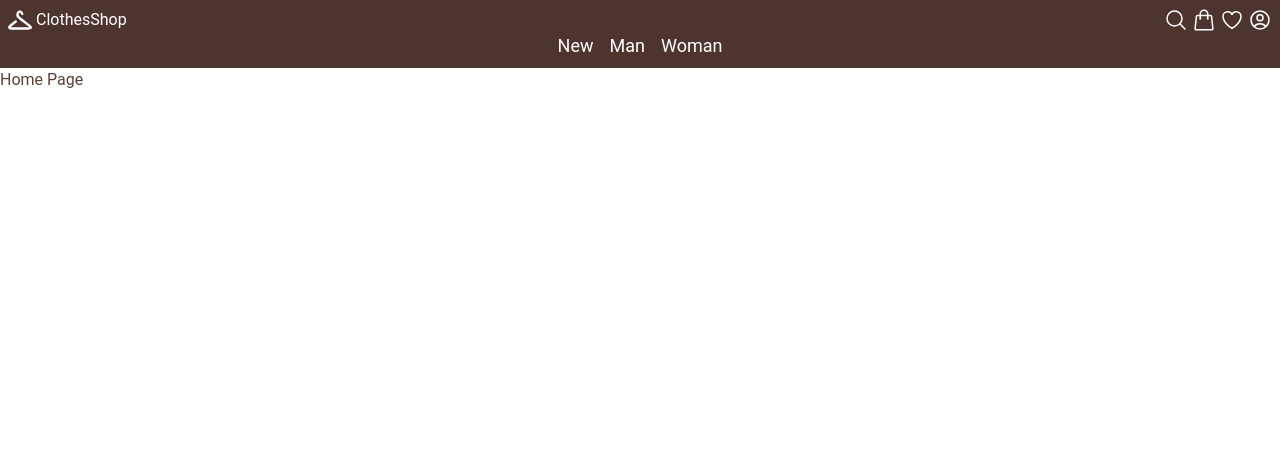
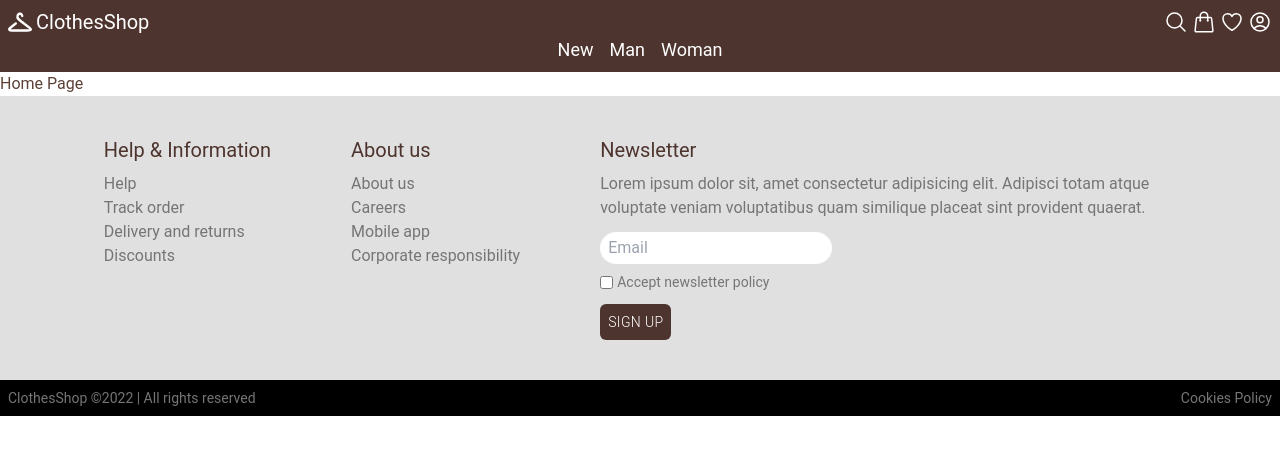
Before and after one commit to radoslawkol/clothing-store, a Next.js app: page / in a window 1280 px wide. Shown: the top 454 px of the page. Built offline with nearby package versions, Linux system fonts and the light colour scheme.

Commit message:
Add footer

```diff
--- a/components/Navigation/MenuDesktop/index.js
+++ b/components/Navigation/MenuDesktop/index.js
@@ -9,7 +9,6 @@ export default function MenuDesktop({
 	setIsMenuOpen,
 }) {
 	const menuRef = useRef();
-	console.log(menuRef);
 	return (
 		<div
 			style={{
@@ -17,6 +16,11 @@ export default function MenuDesktop({
 			}}
 			className={`z-50 absolute top-[${navbarHeight}px] p-4 border rounded-lg bg-on-primary-key -translate-x-1/2`}
 			ref={menuRef}
+			onMouseOver={() =>
+				setTimeout(() => {
+					setIsMenuOpen((prev) => ({ ...prev, desktop: true }));
+				}, 500)
+			}
 			onMouseLeave={() =>
 				setIsMenuOpen((prev) => ({ ...prev, desktop: false }))
 			}
--- a/components/Navigation/NavItem/index.js
+++ b/components/Navigation/NavItem/index.js
@@ -1,8 +1,7 @@
 import React, { useRef } from "react";
 import Link from "next/link";
 
-export default function NavItem({ category, showMenuHandler }) {
-	console.log(category);
+export default function NavItem({ category, showMenuHandler, setIsMenuOpen }) {
 	const itemRef = useRef();
 	return (
 		<Link href={`/${category === "new" ? "new-product" : category}`}>
@@ -10,6 +9,11 @@ export default function NavItem({ category, showMenuHandler }) {
 				className='text-on-primary-key lg:text-lg pb-2 cursor-pointer hover:text-light-grey-hover capitalize'
 				onMouseOver={() => showMenuHandler(category, itemRef)}
 				ref={itemRef}
+				onMouseLeave={() =>
+					setTimeout(() => {
+						setIsMenuOpen((prev) => ({ ...prev, desktop: false }));
+					}, 500)
+				}
 			>
 				{category}
 			</li>
--- a/components/Navigation/index.js
+++ b/components/Navigation/index.js
@@ -59,7 +59,7 @@ export default function Navigation() {
 	};
 
 	useEffect(() => {
-		setModalRoot(document.getElementById("modal-root")); // in server rendering mode, the document is undefined so you have ot use it in useEffect
+		setModalRoot(document.getElementById("modal-root"));
 	}, []);
 
 	const isMobileDevice = useMediaQuery({
@@ -107,7 +107,12 @@ export default function Navigation() {
 				</div>
 				<ul className='hidden md:flex justify-center gap-4'>
 					{categories.map((cat, i) => (
-						<NavItem category={cat} key={i} showMenuHandler={showMenuHandler} />
+						<NavItem
+							category={cat}
+							key={i}
+							showMenuHandler={showMenuHandler}
+							setIsMenuOpen={setIsMenuOpen}
+						/>
 					))}
 				</ul>
 			</nav>
--- a/components/Navigation/searchModal/index.js
+++ b/components/Navigation/searchModal/index.js
@@ -7,7 +7,7 @@ import MostPopular from "./MostPopular";
 
 export default function SearchModal({ closeSearchModalHandler }) {
 	return (
-		<div className='absolute top-0 bg-on-primary-key p-4 flex flex-col items-center w-full border-b'>
+		<div className='z-50 absolute top-0 bg-on-primary-key p-4 flex flex-col items-center w-full border-b'>
 			<LogoBrown />
 			<XMarkIcon
 				className='absolute right-2 top-2 w-6 h-6 cursor-pointer hover:scale-125 duration-300 text-primary-key'
--- /dev/null
+++ b/components/footer/Newsletter/index.js
@@ -0,0 +1,36 @@
+import React, { useRef, useState } from "react";
+
+export default function Newsletter() {
+	const [isPolicyAccepted, setIsPolicyAccepted] = useState(false);
+	const acceptInput = useRef();
+
+	const acceptPolicy = () => {
+		setIsPolicyAccepted((prev) => !prev);
+	};
+	return (
+		<div>
+			<input
+				type='email'
+				placeholder='Email'
+				className='pl-2 p-1 rounded-2xl focus:outline-none focus:border focus:border-primary-key'
+			/>
+			<div
+				onClick={acceptPolicy}
+				className='cursor-pointer flex items-center gap-1 mt-2 w-max mb-3'
+			>
+				<input
+					type='checkbox'
+					name='policy'
+					id='policy'
+					ref={acceptInput}
+					defaultChecked={isPolicyAccepted}
+					className=''
+				/>
+				<span className='text-sm'>Accept newsletter policy</span>
+			</div>
+			<button className='bg-primary-key rounded-md text-on-primary-key p-2 text-sm tracking-wide uppercase font-light hover:scale-105 duration-300'>
+				Sign up
+			</button>
+		</div>
+	);
+}
--- a/components/footer/index.js
+++ b/components/footer/index.js
@@ -1,5 +1,47 @@
 import React from "react";
-
+import Newsletter from "./Newsletter";
 export default function Footer() {
-	return <div>Footer</div>;
+	return (
+		<footer className='bg-secondary text-on-secondary'>
+			<div className='flex flex-col gap-6 p-4 lg:flex-row lg:justify-center lg:gap-20 lg:p-10'>
+				<div className='lg:order-1'>
+					<h3 className='text-xl fonr-bold mb-2 text-primary-key'>
+						Newsletter
+					</h3>
+					<p className='mb-3 max-w-md lg:max-w-xl'>
+						Lorem ipsum dolor sit, amet consectetur adipisicing elit. Adipisci
+						totam atque voluptate veniam voluptatibus quam similique placeat
+						sint provident quaerat.
+					</p>
+					<Newsletter />
+				</div>
+				<div>
+					<h3 className='text-xl fonr-bold mb-2 text-primary-key'>
+						Help & Information
+					</h3>
+					<ul>
+						<li>Help</li>
+						<li>Track order</li>
+						<li>Delivery and returns</li>
+						<li>Discounts</li>
+					</ul>
+				</div>
+				<div>
+					<h3 className='text-xl fonr-bold mb-2 text-primary-key'>About us</h3>
+					<ul>
+						<li>About us</li>
+						<li>Careers</li>
+						<li>Mobile app</li>
+						<li>Corporate responsibility</li>
+					</ul>
+				</div>
+			</div>
+			<div className='bg-secondary-key p-2 flex justify-between'>
+				<span className='text-sm'>
+					ClothesShop &copy;2022 | All rights reserved
+				</span>
+				<span className='text-sm'>Cookies Policy</span>
+			</div>
+		</footer>
+	);
 }
--- a/pages/index.js
+++ b/pages/index.js
@@ -1,12 +1,14 @@
 import Head from "next/head";
 import Image from "next/image";
 import Navigation from "../components/Navigation";
+import Footer from "../components/Footer";
 
 const Home = () => {
 	return (
 		<>
 			<Navigation />
 			<p className='text-on-primary'>Home Page</p>
+			<Footer />
 		</>
 	);
 };
--- a/tailwind.config.js
+++ b/tailwind.config.js
@@ -14,7 +14,7 @@ module.exports = {
 				"on-primary-key": "#ffffff",
 				primary: "#EDEDED",
 				"on-primary": "#5D4037",
-				"secondary-key": "#00000",
+				"secondary-key": "#000000",
 				"on-secondary-key": "#ffffff",
 				secondary: "#E0E0E0",
 				"on-secondary": "#757575",
```
